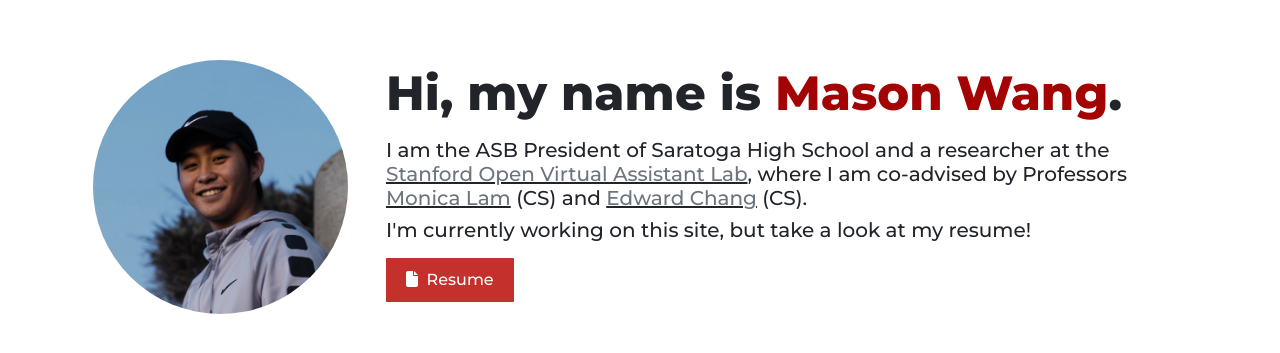
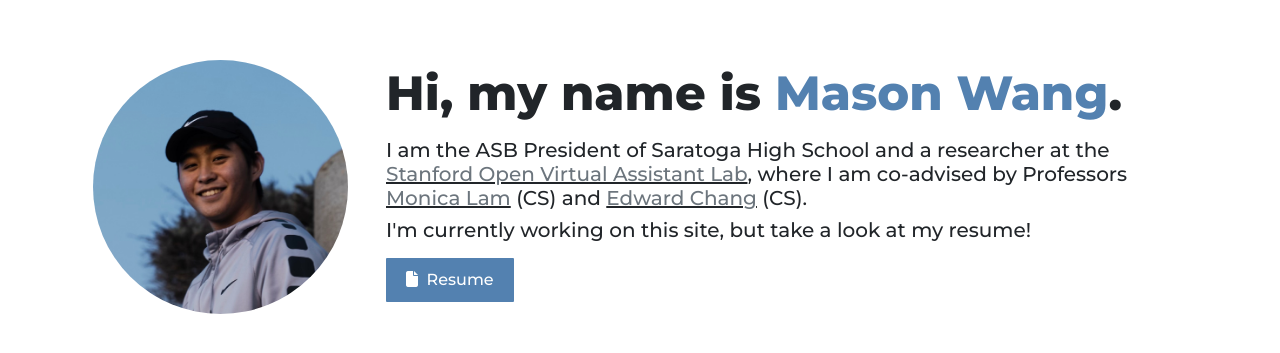
Before and after one commit to masonwang025/masonwang.me, a website: page index.html in a window 1280 px wide. Shown: the part 213-566 px from the top of the page. Drawn offline with nearby package versions, Linux system fonts and the light colour scheme.

Commit message:
temp color update

```diff
--- a/style.css
+++ b/style.css
@@ -1,12 +1,12 @@
 @import url("https://fonts.googleapis.com/css2?family=Montserrat:wght@400;500;800&display=swap");
 
-::selection {
+/* ::selection {
   background: #a3030355;
 }
 
 ::-moz-selection {
   background: #a3030355;
-}
+} */
 
 body {
   font-family: Montserrat;
@@ -24,7 +24,8 @@
 }
 
 h1 span {
-  color: #a30303;
+  color: #5381b0;
+  /* color: #a30303; */
 }
 
 h3 {
@@ -92,7 +93,7 @@
 }
 
 .resume {
-  background: #c4302b;
+  background: #5381b0;
   padding: 10px 20px 10px 20px;
   color: white;
 }
```
